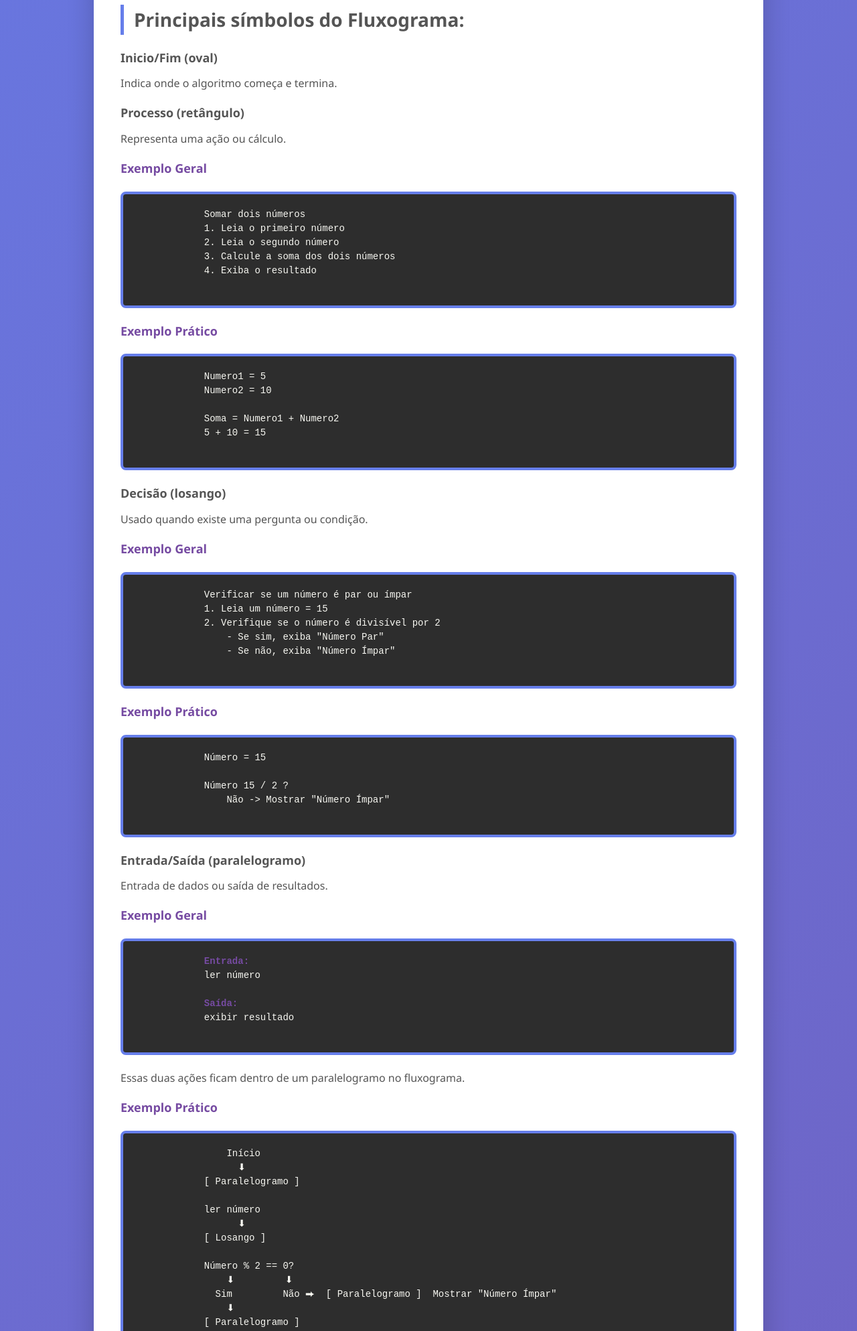
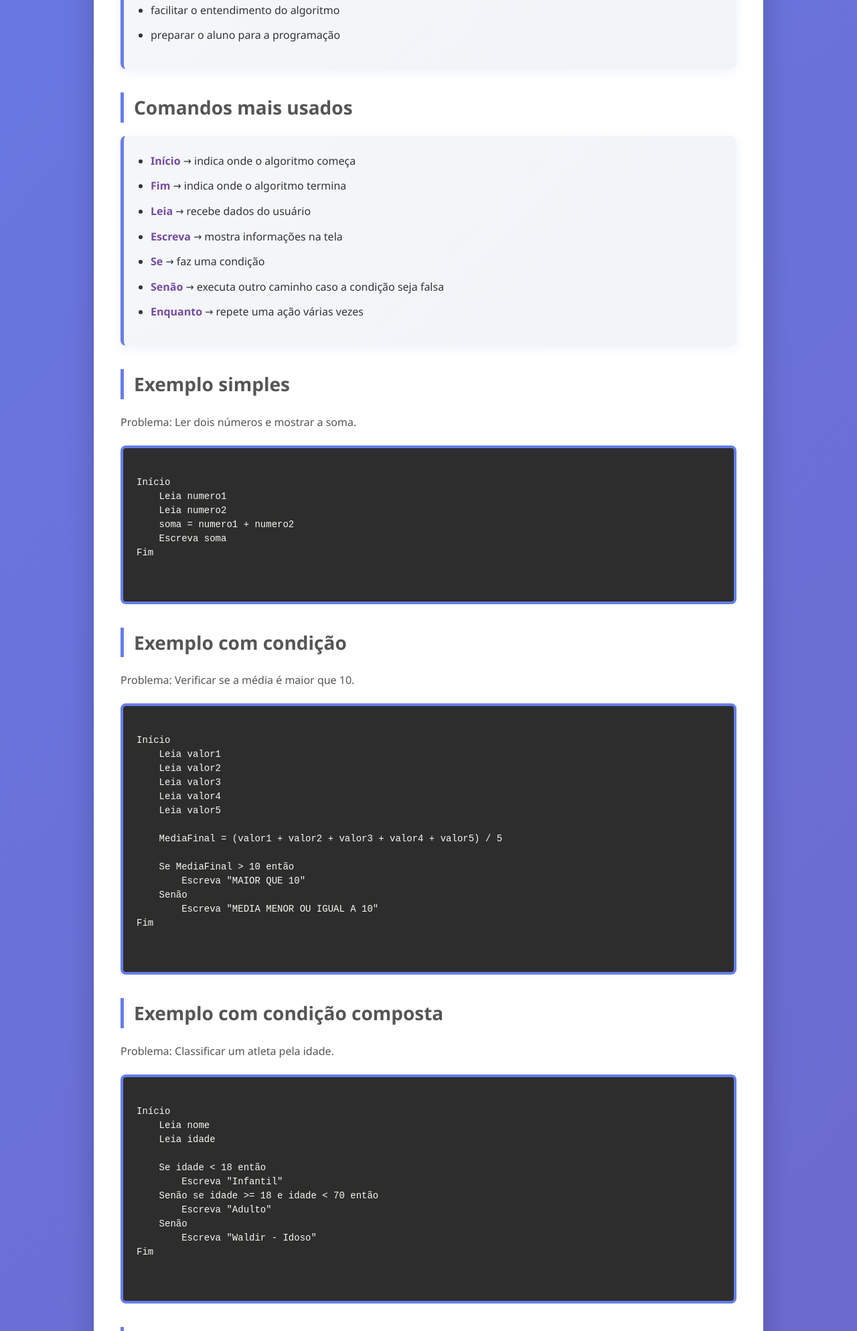
Before and after one commit to richardmartins920/computacao-estudos, a plain HTML site: page algoritmos.html in a window 1280 px wide. Shown: the part 1696-3683 px from the top of the page at 67% size. Drawn offline with Linux system fonts and the light colour scheme.

Commit message:
Add files via upload

```diff
--- a/algoritmos.html
+++ b/algoritmos.html
@@ -52,6 +52,100 @@
             <li>organizar idéias </li>
             <li>evitar erros antes de programar</li>
         </ul>
+
+        <h1>Português Estruturado</h1>
+
+        <h2>O que é Português Estruturado?</h2>
+        <p>
+            O <b>Português Estruturado</b> é uma forma de escrever algoritmos usando palavras da língua portuguesa
+            para representar comandos e instruções.
+        </p>
+
+        <p>
+            Ele é muito usado no início da disciplina de Algoritmos, porque ajuda o aluno a entender a lógica do problema
+            antes de aprender uma linguagem de programação como C, Java ou Python.
+        </p>
+
+        <h2>Para que serve?</h2>
+        <ul>
+            <li>organizar a lógica do problema</li>
+            <li>mostrar o passo a passo da solução</li>
+            <li>facilitar o entendimento do algoritmo</li>
+            <li>preparar o aluno para a programação</li>
+        </ul>
+
+        <h2>Comandos mais usados</h2>
+        <ul>
+            <li><b>Início</b> → indica onde o algoritmo começa</li>
+            <li><b>Fim</b> → indica onde o algoritmo termina</li>
+            <li><b>Leia</b> → recebe dados do usuário</li>
+            <li><b>Escreva</b> → mostra informações na tela</li>
+            <li><b>Se</b> → faz uma condição</li>
+            <li><b>Senão</b> → executa outro caminho caso a condição seja falsa</li>
+            <li><b>Enquanto</b> → repete uma ação várias vezes</li>
+        </ul>
+
+        <h2>Exemplo simples</h2>
+        <p>Problema: Ler dois números e mostrar a soma.</p>
+
+        <pre>
+            <code>
+Início
+    Leia numero1
+    Leia numero2
+    soma = numero1 + numero2
+    Escreva soma
+Fim
+            </code>
+        </pre>
+
+        <h2>Exemplo com condição</h2>
+        <p>Problema: Verificar se a média é maior que 10.</p>
+
+        <pre>
+            <code>
+Início
+    Leia valor1
+    Leia valor2
+    Leia valor3
+    Leia valor4
+    Leia valor5
+
+    MediaFinal = (valor1 + valor2 + valor3 + valor4 + valor5) / 5
+
+    Se MediaFinal > 10 então
+        Escreva "MAIOR QUE 10"
+    Senão
+        Escreva "MEDIA MENOR OU IGUAL A 10"
+Fim
+            </code>
+        </pre>
+
+        <h2>Exemplo com condição composta</h2>
+        <p>Problema: Classificar um atleta pela idade.</p>
+
+        <pre>
+            <code>
+Início
+    Leia nome
+    Leia idade
+
+    Se idade < 18 então
+        Escreva "Infantil"
+    Senão se idade >= 18 e idade < 70 então
+        Escreva "Adulto"
+    Senão
+        Escreva "Waldir - Idoso"
+Fim
+            </code>
+        </pre>
+
+        <h2>Importância do Português Estruturado</h2>
+        <p>
+            O português estruturado é importante porque ajuda a desenvolver o raciocínio lógico,
+            organizar melhor os passos da solução e entender como um programa funciona antes
+            de escrever código em uma linguagem de programação.
+        </p>
 
         <h1>Fluxograma</h1>
 
```
Lines whose indentation alone changed are shown as unchanged.
